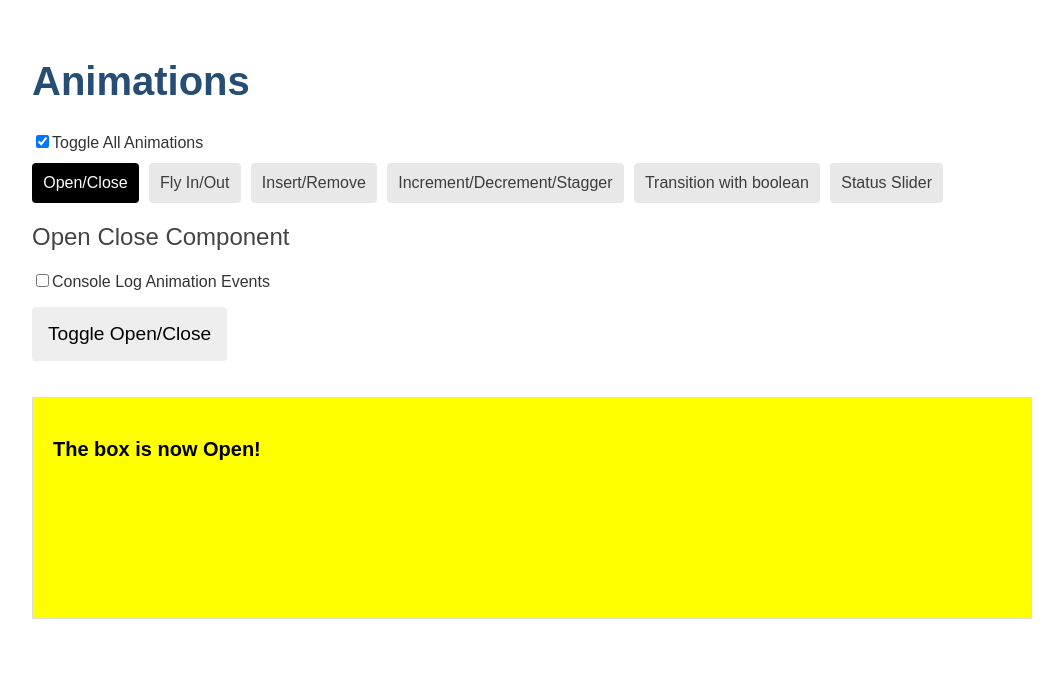
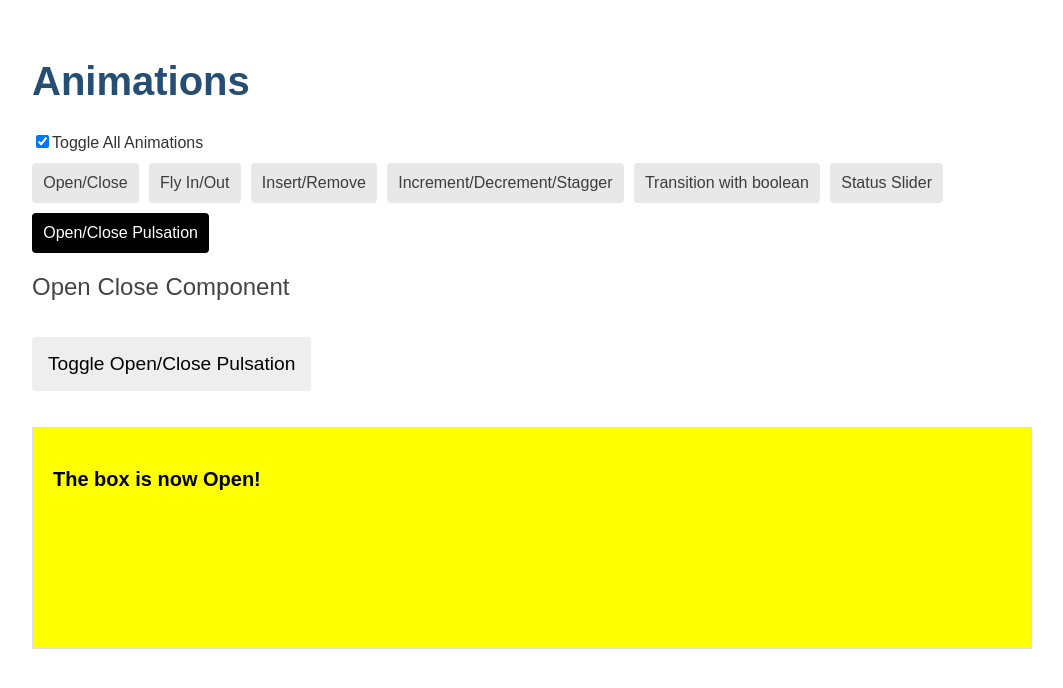
Before and after one commit to Florian935/angular-animation-demo, an Angular app: page /open-close-pulsation in a window 1280 px wide. Before the commit this address led to /open-close. Shown: the top 688 px of the page, without its empty margins (108-1171 px from the left). Built offline with nearby package versions, Linux system fonts and the light colour scheme.

Commit message:
Feat: added demo for pulsation animation

```diff
--- a/src/app/app-routing.module.ts
+++ b/src/app/app-routing.module.ts
@@ -45,6 +45,13 @@ const routes: Routes = [
             ),
     },
     {
+        path: 'open-close-pulsation',
+        loadChildren: () =>
+            import(
+                './pages/open-close-pulsation/open-close-pulsation.module'
+            ).then((m) => m.OpenClosePulsationModule),
+    },
+    {
         path: '',
         redirectTo: 'open-close',
         pathMatch: 'full',
--- a/src/app/app.component.html
+++ b/src/app/app.component.html
@@ -23,6 +23,9 @@
     <a [routerLink]="['status-slider']" routerLinkActive="active"
         >Status Slider</a
     >
+    <a [routerLink]="['open-close-pulsation']" routerLinkActive="active"
+        >Open/Close Pulsation</a
+    >
 </nav>
 
 <div>
--- /dev/null
+++ b/src/app/pages/open-close-pulsation/open-close-pulsation-routing.module.ts
@@ -0,0 +1,11 @@
+import { NgModule } from '@angular/core';
+import { RouterModule, Routes } from '@angular/router';
+import { OpenClosePulsationComponent } from './open-close-pulsation.component';
+
+const routes: Routes = [{ path: '', component: OpenClosePulsationComponent }];
+
+@NgModule({
+    imports: [RouterModule.forChild(routes)],
+    exports: [RouterModule],
+})
+export class OpenClosePulsationRoutingModule {}
--- /dev/null
+++ b/src/app/pages/open-close-pulsation/open-close-pulsation.component.html
@@ -0,0 +1,7 @@
+<h2>Open Close Component</h2>
+
+<button (click)="toggle()">Toggle Open/Close Pulsation</button>
+
+<div [@openClose]="isOpen ? 'open' : 'close'" class="open-close-container">
+    <p>The box is now {{ isOpen ? "Open" : "Closed" }}!</p>
+</div>
--- /dev/null
+++ b/src/app/pages/open-close-pulsation/open-close-pulsation.component.scss
@@ -0,0 +1,13 @@
+:host {
+    display: block;
+    margin-top: 1rem;
+}
+
+.open-close-container {
+    border: 1px solid #dddddd;
+    margin-top: 1em;
+    padding: 20px 20px 0px 20px;
+    color: #000000;
+    font-weight: bold;
+    font-size: 20px;
+}
--- /dev/null
+++ b/src/app/pages/open-close-pulsation/open-close-pulsation.component.ts
@@ -0,0 +1,53 @@
+import {
+    animate,
+    keyframes,
+    state,
+    style,
+    transition,
+    trigger,
+} from '@angular/animations';
+import { Component, OnInit } from '@angular/core';
+
+@Component({
+    selector: 'app-open-close-pulsation',
+    templateUrl: './open-close-pulsation.component.html',
+    styleUrls: ['./open-close-pulsation.component.scss'],
+    animations: [
+        trigger('openClose', [
+            state(
+                'open',
+                style({
+                    height: '200px',
+                    opacity: 1,
+                    backgroundColor: 'yellow',
+                })
+            ),
+            state(
+                'close',
+                style({
+                    height: '100px',
+                    opacity: 0.5,
+                    backgroundColor: 'green',
+                })
+            ),
+            transition('* => *', [
+                animate(
+                    '1s',
+                    keyframes([
+                        style({ opacity: 0.1, offset: 0.1 }),
+                        style({ opacity: 0.6, offset: 0.2 }),
+                        style({ opacity: 1, offset: 0.5 }),
+                        style({ opacity: 0.2, offset: 0.7 }),
+                    ])
+                ),
+            ]),
+        ]),
+    ],
+})
+export class OpenClosePulsationComponent {
+    isOpen = true;
+
+    toggle(): void {
+        this.isOpen = !this.isOpen;
+    }
+}
```
Also changed, not shown: src/app/pages/open-close-pulsation/open-close-pulsation.module.ts (added, +17 -0 lines), 1 other file (tests, documents, lock files or other folders).
